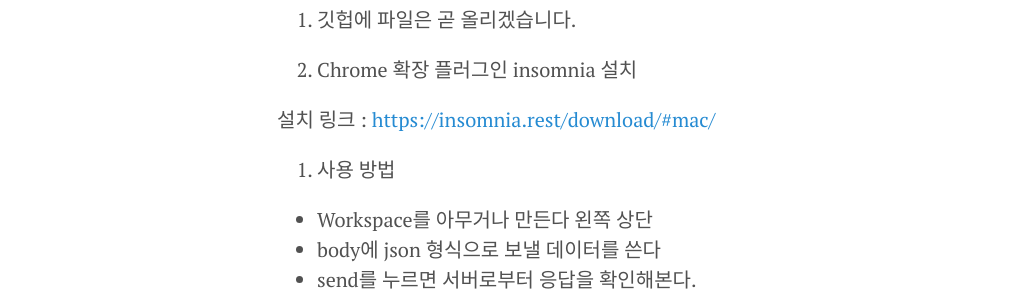
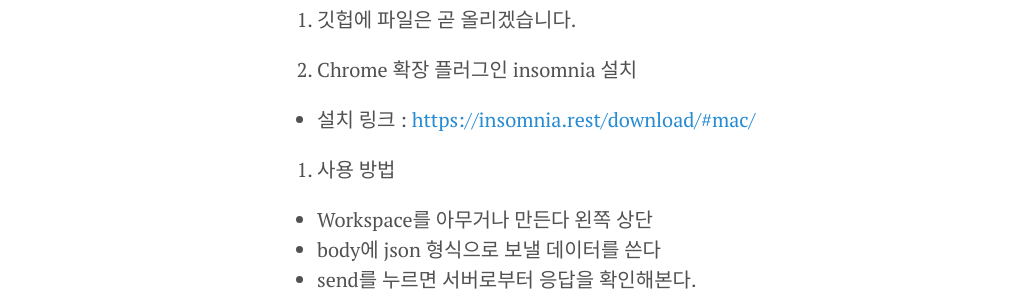
Before and after one commit to GND123/GND123.github.io, a Jekyll site: the page built from _posts/2018-09-13-FOOT.md, in a window 1280 px wide. Shown: the part 331-631 px from the top of the page, without its empty margins (3-1024 px from the left). Built offline with Jekyll 4.4.1, drawn with Linux system fonts in a browser that asks for light colours.

```diff
--- a/_posts/2018-09-13-FOOT.md
+++ b/_posts/2018-09-13-FOOT.md
@@ -10,7 +10,7 @@ editor: jiwoo
 
 1. Chrome 확장 플러그인 insomnia 설치
 
-설치 링크 : <https://insomnia.rest/download/#mac/>
+* 설치 링크 : <https://insomnia.rest/download/#mac/>
 
 2. 사용 방법
 
```
